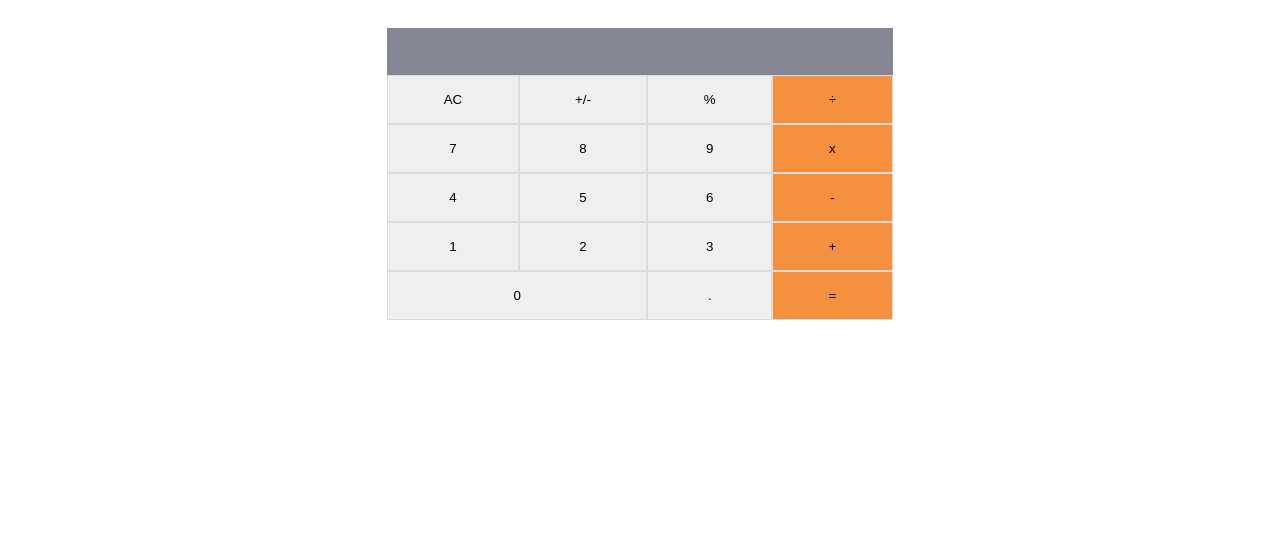
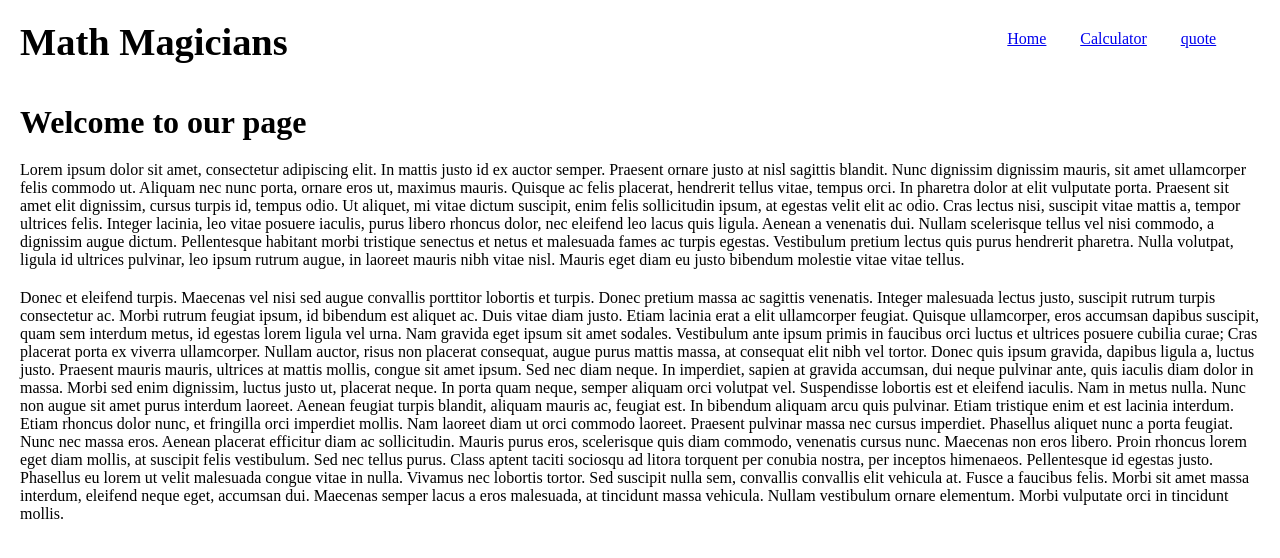
Before and after one commit to Abdona/mathmagician, a React (Create React App) app: page /home in a window 1280 px wide. Shown: the top 558 px of the page. Built offline with nearby package versions, Linux system fonts and the light colour scheme.

Commit message:
Revert "Revert "Calcpage""

```diff
--- a/package.json
+++ b/package.json
@@ -9,6 +9,7 @@
     "big.js": "^5.2.2",
     "react": "^17.0.2",
     "react-dom": "^17.0.2",
+    "react-router-dom": "^5.2.0",
     "react-scripts": "4.0.3",
     "web-vitals": "^1.1.2"
   },
--- a/src/App.js
+++ b/src/App.js
@@ -1,15 +1,47 @@
 import React from 'react';
+import {
+  BrowserRouter as Router,
+  Switch,
+  Route,
+  Link,
+} from 'react-router-dom';
 import MyCalculator from './components/Calculator';
+import HomePage from './components/Home';
+import Quote from './components/Quote';
 
-class App extends React.Component {
-  constructor(props) {
-    super(props);
-    this.state = '';
-  }
+function App() {
+  return (
+    <Router>
+      <div>
+        <nav className="nav-bar">
+          <h1>Math Magicians</h1>
+          <ul>
+            <li>
+              <Link to="/home">Home</Link>
+            </li>
+            <li>
+              <Link to="/calculator">Calculator</Link>
+            </li>
+            <li>
+              <Link to="/quotes">quote</Link>
+            </li>
+          </ul>
+        </nav>
 
-  render() {
-    return <MyCalculator />;
-  }
+        <Switch>
+          <Route path="/home">
+            <HomePage />
+          </Route>
+          <Route path="/quotes">
+            <Quote />
+          </Route>
+          <Route path="/calculator">
+            <MyCalculator />
+          </Route>
+        </Switch>
+      </div>
+    </Router>
+  );
 }
 
 export default App;
--- /dev/null
+++ b/src/app.css
@@ -0,0 +1,23 @@
+* {
+  margin: 0;
+  padding: 0;
+}
+
+.nav-bar {
+  display: grid;
+  grid-template-columns: auto auto auto auto auto auto;
+  padding: 10px;
+  margin: 10px;
+}
+
+.nav-bar h1 {
+  font-size: 2.4rem;
+}
+
+.nav-bar ul {
+  list-style: none;
+  display: grid;
+  grid-template-columns: auto auto auto;
+  padding: 10px;
+  grid-column: 8/9;
+}
--- a/src/components/Calculator.css
+++ b/src/components/Calculator.css
@@ -2,8 +2,7 @@
   display: grid;
   grid-template-columns: auto auto auto auto;
   padding: 20px;
-  width: 40%;
-  margin: 0 auto;
+  width: 80%;
 }
 
 .buttoperation {
@@ -42,3 +41,12 @@ button:active {
 .zeroitem {
   grid-column: 1/3;
 }
+
+.page-section {
+  display: grid;
+  grid-template-columns: auto auto;
+}
+
+.page-section h1 {
+  padding: 20px;
+}
--- a/src/components/Calculator.js
+++ b/src/components/Calculator.js
@@ -1,5 +1,6 @@
 import React, { useState } from 'react';
 import calculate from '../logic/calculate';
+
 /*eslint-disable*/
 import operate from '../logic/operate';
 /* eslint-enable */
@@ -47,6 +48,8 @@ const MyCalculator = () => {
     }
   };
   return (
+    <div className="page-section">
+      <h1>Let`s do some math</h1>
       <div className="grid-continer">
         <input className="resultscreen" readOnly placeholder={screen} />
         <button onClick={calchandler} type="button">AC</button>
@@ -69,6 +72,7 @@ const MyCalculator = () => {
         <button onClick={calchandler} type="button">.</button>
         <button onClick={calchandler} type="button" id="eqoperation" className="buttoperation">=</button>
       </div>
+    </div>
   );
 };
 
--- /dev/null
+++ b/src/components/Home.js
@@ -0,0 +1,24 @@
+/* eslint-disable max-len */
+import React from 'react';
+
+const HomePage = () => (
+  <div className="main-section">
+    <h1>
+      Welcome to our page
+    </h1>
+    <p>
+      Lorem ipsum dolor sit amet, consectetur adipiscing elit. In mattis justo id ex auctor semper. Praesent ornare justo at nisl sagittis blandit. Nunc dignissim dignissim mauris, sit amet ullamcorper felis commodo ut. Aliquam nec nunc porta, ornare eros ut, maximus mauris. Quisque ac felis placerat, hendrerit tellus vitae, tempus orci. In pharetra dolor at elit vulputate porta. Praesent sit amet elit dignissim, cursus turpis id, tempus odio. Ut aliquet, mi vitae dictum suscipit, enim felis sollicitudin ipsum, at egestas velit elit ac odio. Cras lectus nisi, suscipit vitae mattis a, tempor ultrices felis. Integer lacinia, leo vitae posuere iaculis, purus libero rhoncus dolor, nec eleifend leo lacus quis ligula. Aenean a venenatis dui. Nullam scelerisque tellus vel nisi commodo, a dignissim augue dictum. Pellentesque habitant morbi tristique senectus et netus et malesuada fames ac turpis egestas. Vestibulum pretium lectus quis purus hendrerit pharetra. Nulla volutpat, ligula id ultrices pulvinar, leo ipsum rutrum augue, in laoreet mauris nibh vitae nisl. Mauris eget diam eu justo bibendum molestie vitae vitae tellus.
+    </p>
+    <p>
+      Donec et eleifend turpis. Maecenas vel nisi sed augue convallis porttitor lobortis et turpis. Donec pretium massa ac sagittis venenatis. Integer malesuada lectus justo, suscipit rutrum turpis consectetur ac. Morbi rutrum feugiat ipsum, id bibendum est aliquet ac. Duis vitae diam justo. Etiam lacinia erat a elit ullamcorper feugiat.
+
+      Quisque ullamcorper, eros accumsan dapibus suscipit, quam sem interdum metus, id egestas lorem ligula vel urna. Nam gravida eget ipsum sit amet sodales. Vestibulum ante ipsum primis in faucibus orci luctus et ultrices posuere cubilia curae; Cras placerat porta ex viverra ullamcorper. Nullam auctor, risus non placerat consequat, augue purus mattis massa, at consequat elit nibh vel tortor. Donec quis ipsum gravida, dapibus ligula a, luctus justo. Praesent mauris mauris, ultrices at mattis mollis, congue sit amet ipsum. Sed nec diam neque. In imperdiet, sapien at gravida accumsan, dui neque pulvinar ante, quis iaculis diam dolor in massa. Morbi sed enim dignissim, luctus justo ut, placerat neque. In porta quam neque, semper aliquam orci volutpat vel. Suspendisse lobortis est et eleifend iaculis. Nam in metus nulla.
+
+      Nunc non augue sit amet purus interdum laoreet. Aenean feugiat turpis blandit, aliquam mauris ac, feugiat est. In bibendum aliquam arcu quis pulvinar. Etiam tristique enim et est lacinia interdum. Etiam rhoncus dolor nunc, et fringilla orci imperdiet mollis. Nam laoreet diam ut orci commodo laoreet. Praesent pulvinar massa nec cursus imperdiet. Phasellus aliquet nunc a porta feugiat.
+
+      Nunc nec massa eros. Aenean placerat efficitur diam ac sollicitudin. Mauris purus eros, scelerisque quis diam commodo, venenatis cursus nunc. Maecenas non eros libero. Proin rhoncus lorem eget diam mollis, at suscipit felis vestibulum. Sed nec tellus purus. Class aptent taciti sociosqu ad litora torquent per conubia nostra, per inceptos himenaeos. Pellentesque id egestas justo. Phasellus eu lorem ut velit malesuada congue vitae in nulla. Vivamus nec lobortis tortor. Sed suscipit nulla sem, convallis convallis elit vehicula at. Fusce a faucibus felis. Morbi sit amet massa interdum, eleifend neque eget, accumsan dui. Maecenas semper lacus a eros malesuada, at tincidunt massa vehicula. Nullam vestibulum ornare elementum. Morbi vulputate orci in tincidunt mollis.
+    </p>
+  </div>
+);
+
+export default HomePage;
--- /dev/null
+++ b/src/components/Quote.js
@@ -0,0 +1,13 @@
+import React from 'react';
+
+const Quote = () => (
+  <p className="quote">
+    <h2>
+      Mathematics is not about numbers,equations,computations,or algorithms:
+      its about understanding.
+      <cite>- William Paul Thurston.</cite>
+    </h2>
+  </p>
+);
+
+export default Quote;
--- /dev/null
+++ b/src/components/home.css
@@ -0,0 +1,11 @@
+.main-section {
+  padding: 20px;
+}
+
+.main-section h1 {
+  margin-bottom: 20px;
+}
+
+.main-section p {
+  margin-bottom: 20px;
+}
--- /dev/null
+++ b/src/components/quote.css
@@ -0,0 +1,6 @@
+.quote {
+  padding: 20px;
+  width: 90%;
+  margin: auto auto;
+  margin-top: 10%;
+}
--- a/src/index.js
+++ b/src/index.js
@@ -1,7 +1,10 @@
 import React from 'react';
 import ReactDOM from 'react-dom';
+import App from './App';
 import './components/Calculator.css';
-import App from './App';
+import './app.css';
+import './components/home.css';
+import './components/quote.css';
 
 ReactDOM.render(
   <React.StrictMode>
```
Also changed, not shown: 1 other file (tests, documents, lock files or other folders). Lines whose indentation alone changed are shown as unchanged.
